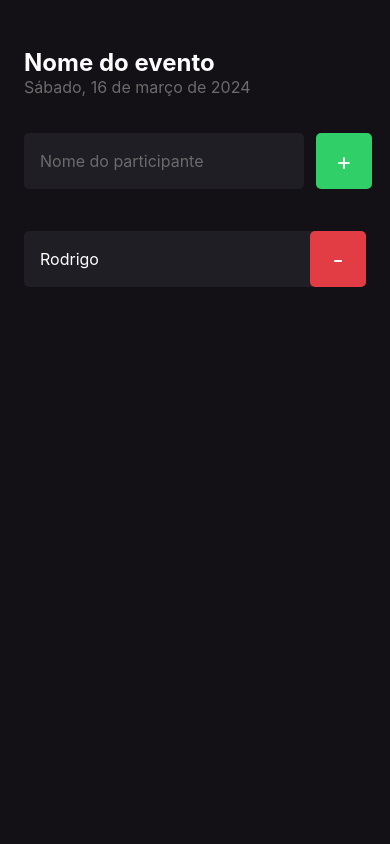
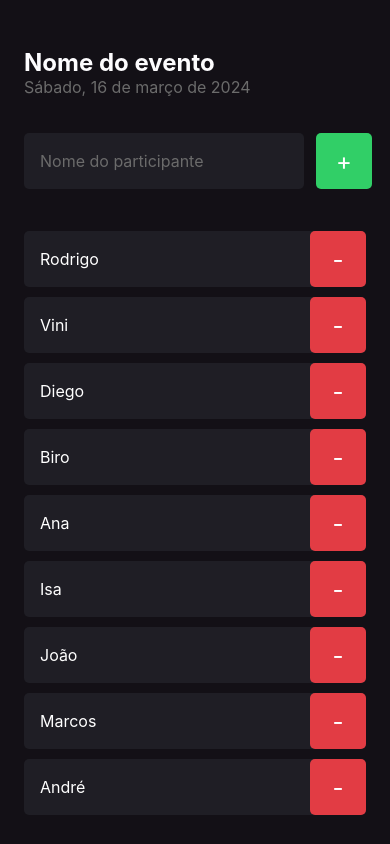
Before and after one commit to WhipDino/primeiro_app, a React Native app: screen / in a window 390 px wide. Built offline with nearby package versions, Linux system fonts and the light colour scheme.

Commit message:
Adicionando ScrollView

```diff
--- a/src/screens/Home/index.tsx
+++ b/src/screens/Home/index.tsx
@@ -1,21 +1,22 @@
 import React from 'react';
-import { Text, View, TextInput, TouchableOpacity } from 'react-native';
+import { Text, View, TextInput, TouchableOpacity, ScrollView } from 'react-native';
 
 import { styles } from './styles';
 
 import { Participant } from '../../components/Participant';
 
-export function Home(){
+export function Home() {
+  const participants = ['Rodrigo', 'Vini', 'Diego', 'Biro', 'Ana', 'Isa', 'João', 'Marcos', 'André'];
 
-    function handleParticipantAdd(){
+  function handleParticipantAdd() {
     console.log("Você clicou no botão de adicionar!");
   }
 
-    function handleParticipantRemove(name: string){
+  function handleParticipantRemove(name: string) {
     console.log(`Você removeu um participante ${name}`)
   }
 
-  return(
+  return (
     <View style={styles.container}>
       <Text style={styles.eventName}>
         Nome do evento
@@ -40,7 +41,18 @@ export function Home(){
         </TouchableOpacity>
       </View>
 
-      <Participant name="Rodrigo" onRemove={() => handleParticipantRemove("Rodrigo")}/>
+      <ScrollView  showsVerticalScrollIndicator={false}>
+      {
+        participants.map(participant => (
+          <Participant
+          key={participant}
+          name={participant}
+           onRemove={() => handleParticipantRemove("Rodrigo")} />
+        ))
+      }
+      </ScrollView>
+
+
 
     </View>
   )
```
Lines whose indentation alone changed are shown as unchanged.
